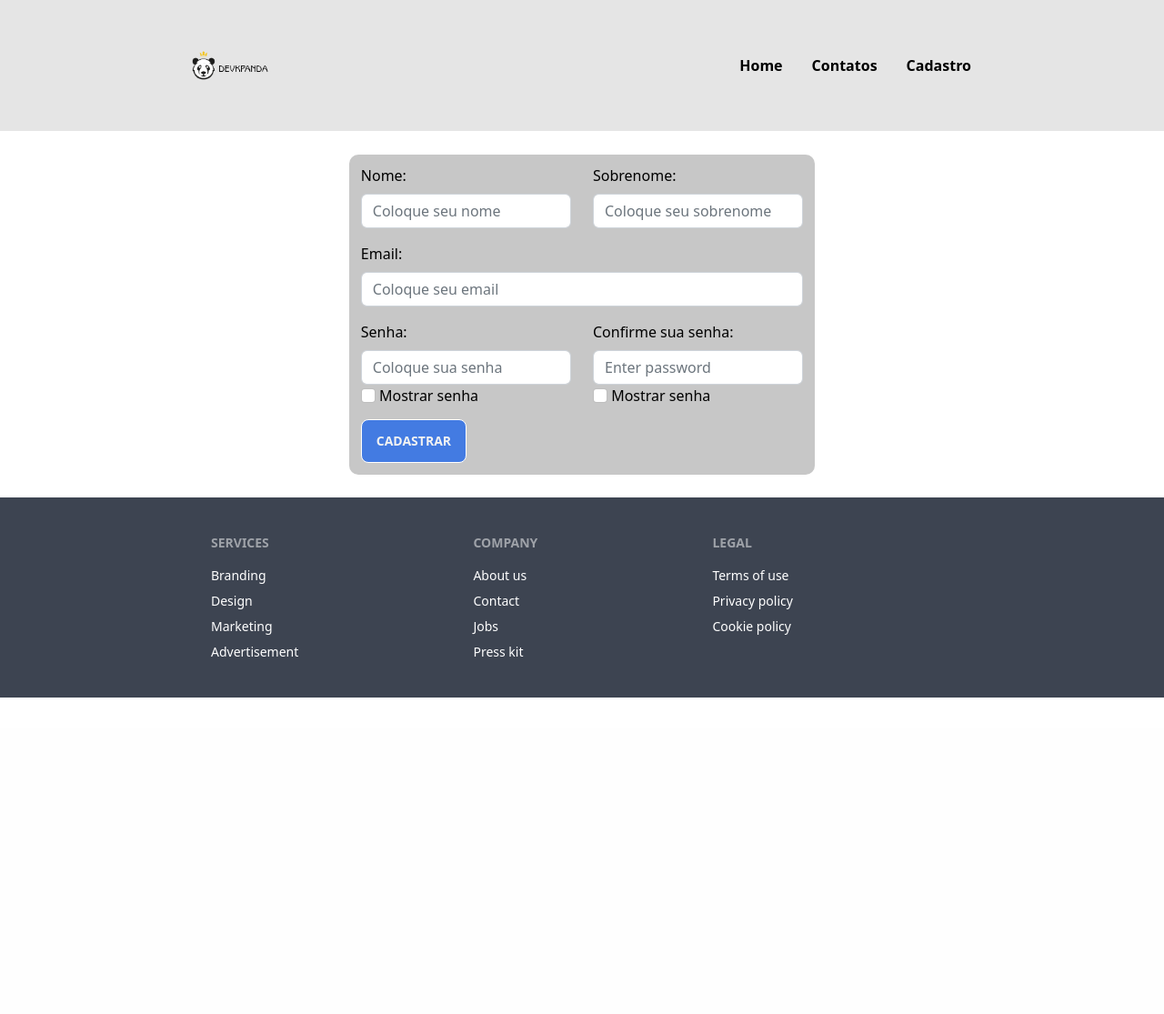
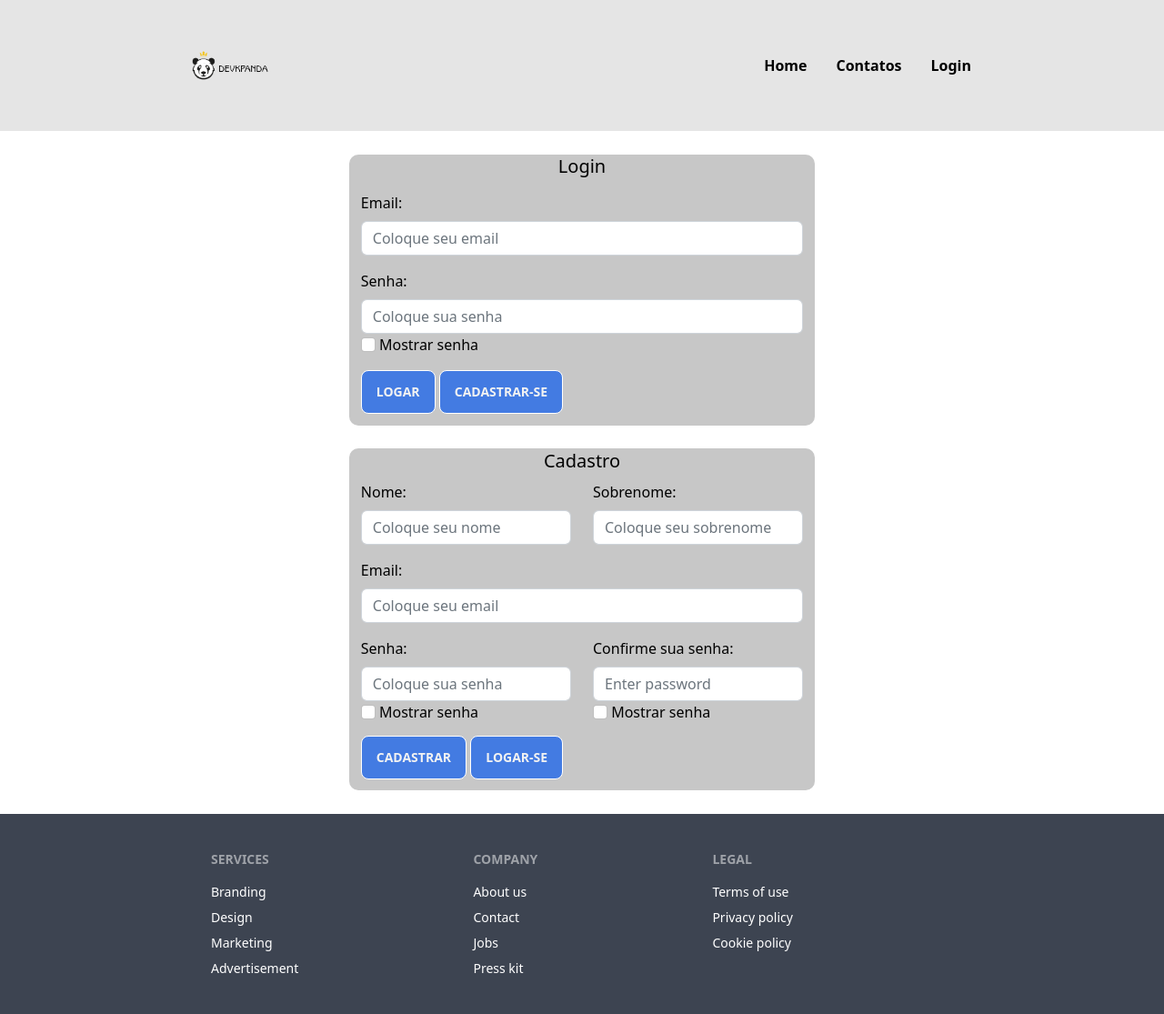
Before and after one commit to devkpanda/website, a PHP site: page /cadastro.html in a window 1280 px wide. Shown: the whole page at 91% size. Before the commit the page ends 767 px from the top, so only its background shows below. Run offline with PHP 8.4, Linux system fonts and the light colour scheme; some libraries are stand-ins or nearby versions.

Commit message:
criando form de login

```diff
--- a/assets/css/styleform.css
+++ b/assets/css/styleform.css
@@ -13,6 +13,16 @@ form{
     margin: 2% auto;
     padding: 0.1% 1% 1% 1%;
     border-radius: 10px;
+}
+
+form h1{
+    font-size: 20px;
+    text-align: center;
+    font-weight: 500;
+}
+
+#btnmar, #ircad{
+    margin-top: 0;
 }
 
 form .btn{
--- a/assets/js/indexform.js
+++ b/assets/js/indexform.js
@@ -53,7 +53,6 @@ $(document).ready(function(){
         const confirmPwd = $("#confirmPwd").val();
         if (pwd === confirmPwd){
             $("#erro").text("");
-            return true;
         }else{
             $("#erro").text("As senhas não coincidem").delay(4000).fadeOut('slow').show(); //antes q venham me perguntar, o .show serve só para mostrar após o efeito de fadeout, pois qnd ele executa esse efeito, não é possível mostrar novamente sem o show
             return false;
--- a/cadastro.html
+++ b/cadastro.html
@@ -28,7 +28,7 @@
             <ul class="menu menu-horizontal px-1">
               <li><a href="index.html" class="font-sans text-black font-semibold" target="_blank">Home</a></li>
               <li><a href=contato.html class="font-sans text-black font-semibold " target="_blank">Contatos</a></li>
-              <li><a href=cadastro.html class="font-sans text-black font-semibold " target="_blank">Cadastro</a></li>
+              <li><a href=cadastro.html class="font-sans text-black font-semibold " target="_blank">Login</a></li>
             </ul>
           </div>
         </div>
@@ -38,8 +38,27 @@
 
   <main>
     <section>
-      <!-- Ínicio do formulário -->
+      <!-- Ínicio do formulário de login-->
       <form action="/action_page.php" id="formCadastro">
+        <h1>Login</h1>
+        <div class="mb-3 mt-3">
+          <label for="email" class="form-label">Email:</label>
+          <input type="email" class="form-control" id="email" placeholder="Coloque seu email" name="email" required>
+        </div>
+        <div class="mb-3 mt-3">
+          <label for="pwd" class="form-label">Senha:</label>
+          <input type="password" class="form-control" id="pwd" placeholder="Coloque sua senha" name="pswd" required>
+          <label class="form-check-label">
+            <input class="form-check-input" type="checkbox" name="showpwd" onclick="showPwd()"> Mostrar senha
+          </label>
+        </div>
+        <button type="submit" id="btnmar" class="btn btn-primary">Logar</button>
+        <button type="button" id="ircad" class="btn btn-primary">Cadastrar-se</button>
+        <span id="erro"></span>
+      </form>
+      <!-- Ínicio do formulário de cadastro-->
+      <form action="/action_page.php" id="formCadastro">
+        <h1>Cadastro</h1>
         <div class="row">
           <div class="topnome col">
             <label for="nome" class="form-label">Nome:</label>
@@ -47,7 +66,8 @@
           </div>
           <div class="topnome col">
             <label for="sobrenome" class="form-label">Sobrenome:</label>
-            <input type="sobrenome" class="form-control" id="sobrenome" placeholder="Coloque seu sobrenome" name="sobrenome" required>
+            <input type="sobrenome" class="form-control" id="sobrenome" placeholder="Coloque seu sobrenome"
+              name="sobrenome" required>
           </div>
         </div>
         <div class="mb-3 mt-3">
@@ -72,6 +92,7 @@
           </div>
         </div>
         <button type="submit" class="btn btn-primary">Cadastrar</button>
+        <button type="button" id="irlog" class="btn btn-primary">Logar-se</button>
         <span id="erro"></span>
       </form>
     </section>
--- a/contato.html
+++ b/contato.html
@@ -20,7 +20,7 @@
             <ul class="menu menu-horizontal px-1">
                 <li><a href="index.html" class="font-sans text-black font-semibold">Home</a></li>
                 <li><a href=contato.html class="font-sans text-black font-semibold ">Contatos</a></li>
-                <li><a href=cadastro.html class="font-sans text-black font-semibold ">Cadastro</a></li>
+                <li><a href=cadastro.html class="font-sans text-black font-semibold ">Login</a></li>
             </ul>
         </div>
     </div>
--- a/index.html
+++ b/index.html
@@ -20,7 +20,7 @@
               <ul class="menu menu-horizontal px-1">
                 <li><a href="index.html" class="font-sans text-black font-semibold">Home</a></li>
                 <li><a href=contato.html class="font-sans text-black font-semibold ">Contatos</a></li>
-                <li><a href=cadastro.html class="font-sans text-black font-semibold ">Cadastro</a></li>
+                <li><a href=cadastro.html class="font-sans text-black font-semibold ">Login</a></li>
               </ul>
           </div>
         </div>
```
Lines whose indentation alone changed are shown as unchanged.
